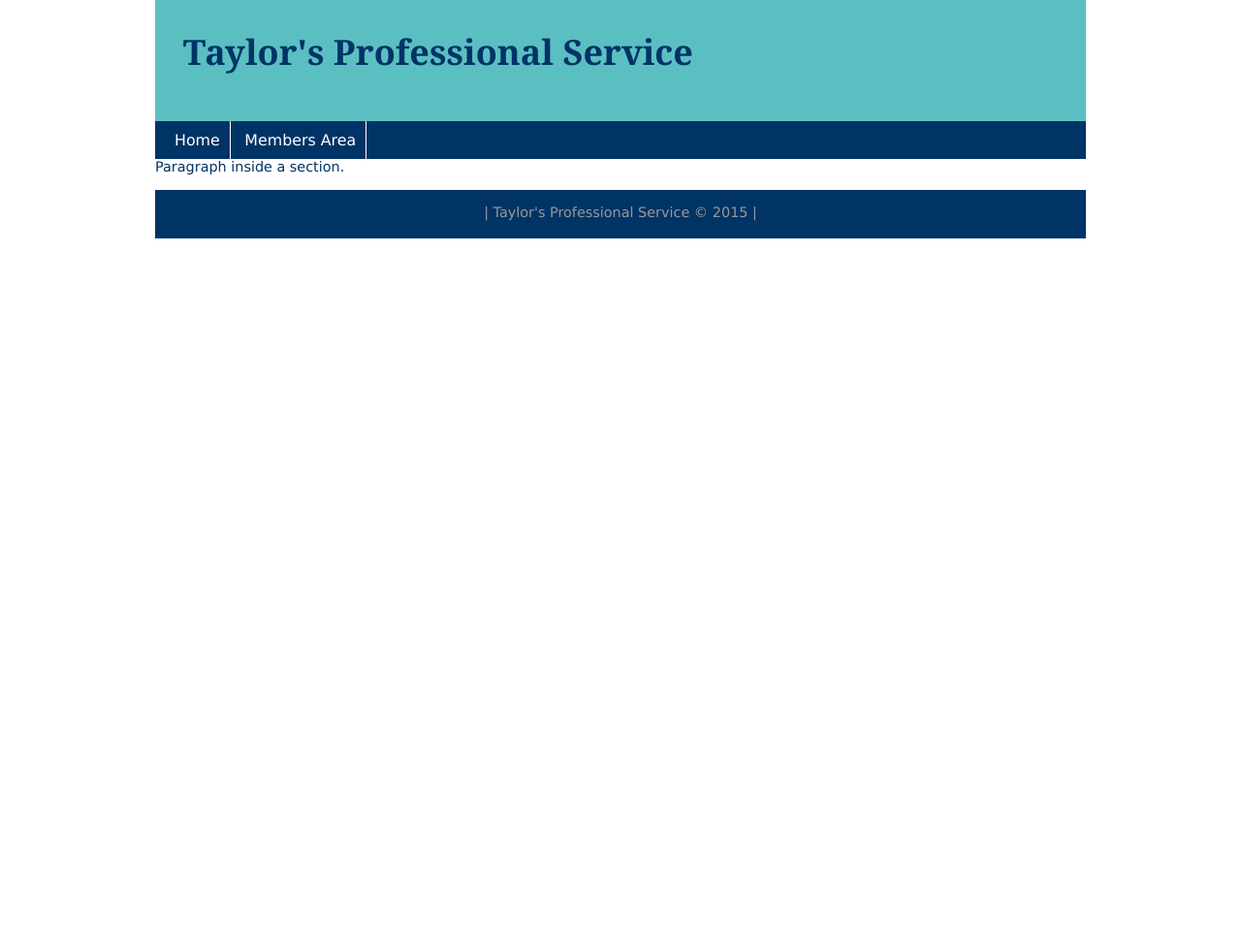
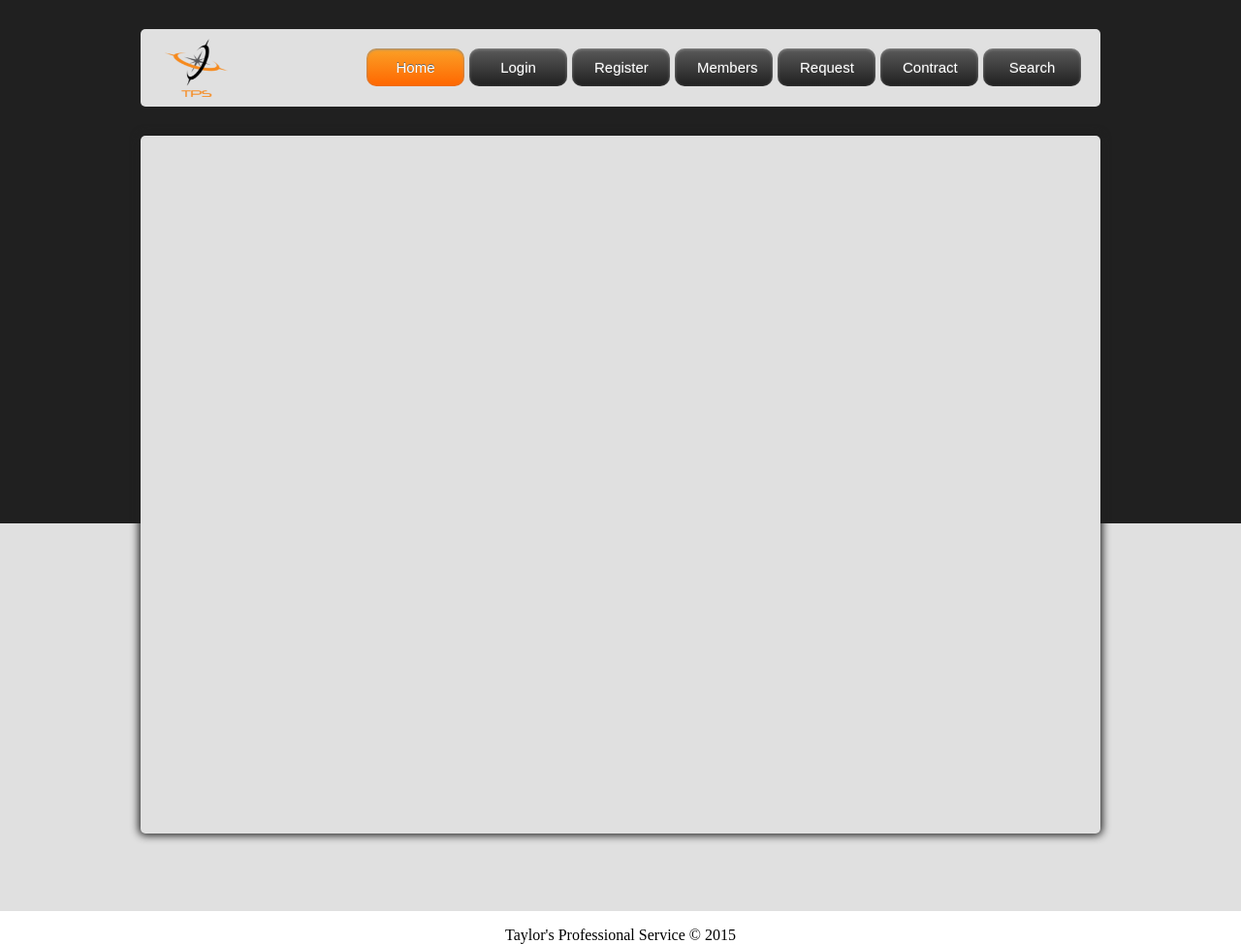
Before and after one commit to jlt1288/CIS470_TPSWS, a PHP site: page /template.php in a window 1280 px wide. Shown: the whole page at 97% size. Before the commit the page ends 246 px from the top, so only its background shows below. Run offline with PHP 8.4, Linux system fonts and the light colour scheme.

Commit message:
PHP Navigation Setup
Began working on navigation with PHP; changing the HTML template over
into PHP template; which will work with the server side scripts and
reducing the overall amount of pages we need to edit to see global
changes.

```diff
--- a/Source/includes/footer.inc
+++ /dev/null
@@ -1,5 +0,0 @@
-<footer>
-  <p>
-    | Taylor's Professional Service &#169; <?php echo date("Y") ?> |
-  </p>
-</footer>
--- /dev/null
+++ b/Source/includes/footer.php
@@ -0,0 +1,3 @@
+<div id="footer">
+	<p align="center">Taylor's Professional Service &#169; <?php echo date('Y'); ?></p>
+</div>
--- a/Source/includes/header.inc
+++ /dev/null
@@ -1,3 +0,0 @@
-<header>
-<h1>Taylor's Professional Service</h1>
-</header>
--- /dev/null
+++ b/Source/includes/header.php
@@ -0,0 +1,5 @@
+<div id="header">
+	<div id="navigationHeader">
+		<?php include_once('includes/navigation.php'); ?>
+	</div>
+</div>
--- a/Source/includes/navigation.inc
+++ /dev/null
@@ -1,10 +0,0 @@
-<nav>
-  <ul>
-    <li>
-      <a href="home.php">Home</a>
-    </li>
-    <li>
-      <a href="area.php">Members Area</a>
-    </li>
-  </ul>
-</nav>
--- /dev/null
+++ b/Source/includes/navigation.php
@@ -0,0 +1,8 @@
+<img src="resources/tpslogo.png" class="logo" alt="TPS">
+<a href="#" class="myButton">Search</a>
+<a href="#" class="myButton">Contract</a>
+<a href="#" class="myButton">Request</a>
+<a href="#" class="myButton">Members</a>
+<a href="register.php" class="myButton">Register</a>
+<a href="login.php" class="myButton">Login</a>
+<a href="index.php" class="currentButton">Home</a>
--- a/Source/includes/side.inc
+++ /dev/null
@@ -1,3 +0,0 @@
-<aside>
-
-</aside>
--- a/Source/styles/style.css
+++ b/Source/styles/style.css
@@ -1,105 +1,130 @@
-*{margin:0 auto;padding:0;}
-body
+html, body
 {
-margin:0px auto;
-width:960px;
-font: .9em Verdana;
-color:#036;
+	margin: 0;
+	padding: 0;
+	height:100%
 }
 
-header
+#header
 {
-clear:both;
-overflow:auto;
-max-width:940px;
-background:#5BBFC2;
-padding:10px;
-}
-header h1 {
-	font: bold 2.5em Georgia;
-	margin: 2% 2% 4% 2%;
-}
-nav ul
-{
-	list-style: none;
-display:block;
-background:#036;
-padding:10px;
-margin:0px;
+	background-color: #202020;
+	width: 100%;
+	height: 110px;
+	padding-top: 30px;
 }
 
-nav ul li
+#navigationHeader
 {
-display:inline;
-list-style: none;
+    border-radius: 5px;
+	margin: 0 auto;
+    background-color: #E0E0E0;
+    padding: 20px;
+    width: 950px;
+    height: 40px;
+	top: 25px;
 }
 
-nav ul li a
+#main
 {
- font: 1.1em Verdana;
- text-decoration:none;
- width: 100%;
- color:#FFF;
- padding:10px;
- border-right:1px solid #FFF;
+	height: 100%;
+	background: #202020;
+	background: -moz-linear-gradient(top,  #202020 0%, #202020 50%, #E0E0E0  50%, #E0E0E0  100%);
+	background: -webkit-gradient(linear, left top, left bottom, color-stop(0%,#202020), color-stop(50%,#202020), color-stop(50%,#E0E0E0 ), color-stop(100%,#E0E0E0 ));
+	background: -webkit-linear-gradient(top,  #202020 0%,#202020 50%,#E0E0E0  50%,#E0E0E0  100%);
+	background: -o-linear-gradient(top,  #202020 0%,#202020 50%,#E0E0E0  50%,#E0E0E0  100%);
+	background: -ms-linear-gradient(top,  #202020 0%,#202020 50%,#E0E0E0  50%,#E0E0E0  100%);
+	background: linear-gradient(to bottom,  #202020 0%,#202020 50%,#E0E0E0  50%,#E0E0E0  100%);
+	filter: progid:DXImageTransform.Microsoft.gradient( startColorstr='#202020', endColorstr='#E0E0E0 ',GradientType=0 );
 }
 
-nav ul li a:hover
+#content
 {
- text-decoration:none;
- color:#FFF;
- background:#5BBFC2;
- border:1px solid #FFF;
+    border-radius: 5px;
+	margin: 0 auto;
+	width: 990px;
+	height: 90%;
+	background-color: #E0E0E0;
+	box-shadow: 0px 0px 8px 2px #202020;
 }
 
-#wrapper
-{
-clear:both;
-overflow:auto;
-width:100%;
+.logo{
+	height: 60px;
+	width: 65px;
+	margin-top: -10px;
+	padding-left: 5px;
+	z-index:5;
 }
 
-#wrapper aside
-{
-width:160px;
-min-height: 500px;
-max-height: 100%;
-padding:5px;
-background:#5BBFC2;
-float:left;
+.myButton {
+	-moz-box-shadow:inset 0px 1px 3px 0px #8c8c8c;
+	-webkit-box-shadow:inset 0px 1px 3px 0px #8c8c8c;
+	box-shadow:inset 0px 1px 3px 0px #8c8c8c;
+	background:-webkit-gradient(linear, left top, left bottom, color-stop(0.05, #575757), color-stop(1, #202020));
+	background:-moz-linear-gradient(top, #575757 5%, #202020 100%);
+	background:-webkit-linear-gradient(top, #575757 5%, #202020 100%);
+	background:-o-linear-gradient(top, #575757 5%, #202020 100%);
+	background:-ms-linear-gradient(top, #575757 5%, #202020 100%);
+	background:linear-gradient(to bottom, #575757 5%, #202020 100%);
+	filter:progid:DXImageTransform.Microsoft.gradient(startColorstr='#575757', endColorstr='#202020',GradientType=0);
+	background-color:#575757;
+	-moz-border-radius:10px;
+	-webkit-border-radius:10px;
+	border-radius:10px;
+	display:inline-block;
+	cursor:pointer;
+	text-align: center;
+	width: 55px;
+	color:#ffffff;
+	font-family:Arial;
+	font-size:15px;
+	float: right;
+	margin-left: 5px;
+	padding:11px 23px;
+	text-decoration:none;
+	text-shadow:0px -1px 0px #666666;
 }
 
-#wrapper section
-{
-min-width:780px;
-max-width: 80%;
-min-height: 510px;
-background:#FFF;
-float:left;
-border-right: 10px solid #036;
-}
-#wrapper section p {
-	padding:20px 5px 0 5px;
-	max-width: 90%;
-}
-#wrapper section h2 {
-	max-width: 90%;
-	padding-top: 10px;
-}
-footer
-{
-background-color: #036;
-min-height: 50px;
+.myButton:hover{
+	background:-webkit-gradient(linear, left top, left bottom, color-stop(0.05, #fb9e25), color-stop(1, #ff6600));
+	background:-moz-linear-gradient(top, #fb9e25 5%, #ff6600 100%);
+	background:-webkit-linear-gradient(top, #fb9e25 5%, #ff6600 100%);
+	background:-o-linear-gradient(top, #fb9e25 5%, #ff6600 100%);
+	background:-ms-linear-gradient(top, #fb9e25 5%, #ff6600 100%);
+	background:linear-gradient(to bottom, #fb9e25 5%, #ff6600 100%);
+	filter:progid:DXImageTransform.Microsoft.gradient(startColorstr='#fb9e25', endColorstr='#ff6600',GradientType=0);
+	background-color:#fb9e25;
 }
 
-footer p
-{
-text-align:center;
-color:#999;
-padding-top: 1.5%
+.myButton:active {
+	position:relative;
+	top:1px;
 }
-table {
-	font-size: 90%;
-	padding-left: 10px;
+
+.currentButton {
+	-moz-box-shadow:inset 0px 1px 3px 0px #8c8c8c;
+	-webkit-box-shadow:inset 0px 1px 3px 0px #8c8c8c;
+	box-shadow:inset 0px 1px 3px 0px #8c8c8c;
+	background:-webkit-gradient(linear, left top, left bottom, color-stop(0.05, #fb9e25), color-stop(1, #ff6600));
+	background:-moz-linear-gradient(top, #fb9e25 5%, #ff6600 100%);
+	background:-webkit-linear-gradient(top, #fb9e25 5%, #ff6600 100%);
+	background:-o-linear-gradient(top, #fb9e25 5%, #ff6600 100%);
+	background:-ms-linear-gradient(top, #fb9e25 5%, #ff6600 100%);
+	background:linear-gradient(to bottom, #fb9e25 5%, #ff6600 100%);
+	filter:progid:DXImageTransform.Microsoft.gradient(startColorstr='#fb9e25', endColorstr='#ff6600',GradientType=0);
+	background-color:#fb9e25;
+	-moz-border-radius:10px;
+	-webkit-border-radius:10px;
+	border-radius:10px;
+	display:inline-block;
+	cursor:pointer;
+	text-align: center;
+	width: 55px;
+	color:#ffffff;
+	font-family:Arial;
+	font-size:15px;
+	float: right;
+	margin-left: 5px;
+	padding:11px 23px;
+	text-decoration:none;
+	text-shadow:0px -1px 0px #666666;
 }
-.clear {clear: both;}
--- a/Source/template.php
+++ b/Source/template.php
@@ -1,26 +1,21 @@
 <!DOCTYPE html>
-<html>
+<html lang="en">
+
 <head>
-<title>Taylor's Profession Service</title>
-<link href="styles/style.css" rel="stylesheet" type="text/css" />
+<title>Taylor's Professional Services</title>
+<link rel="stylesheet" type="text/css" href="styles/style.css" media="screen" />
+<style></style>
 </head>
 
 <body>
-  	<?php include('includes/header.inc'); ?>
+	<?php include_once('includes/header.php'); ?>
 
-	<?php include('includes/navigation.inc'); ?>
 
-    <div id="content">
-	    <?php include('includes/side.inc'); ?>
+	<div id="main">
+		<div id="content"></div>
+	</div>
 
-        <section>
-        	<p>
-            	Paragraph inside a section.
-            </p>
-        </section>
-    </div>
-
-    <?php include('includes/footer.inc'); ?>
+	<?php include_once('includes/footer.php'); ?>
 </body>
 
 </html>
```
Also changed, not shown: Source/login.php (added, +39 -0 lines), Source/register.php (added, +25 -0 lines), Source/template.html (added, +29 -0 lines), Source/resources/tpslogo.png (added).
